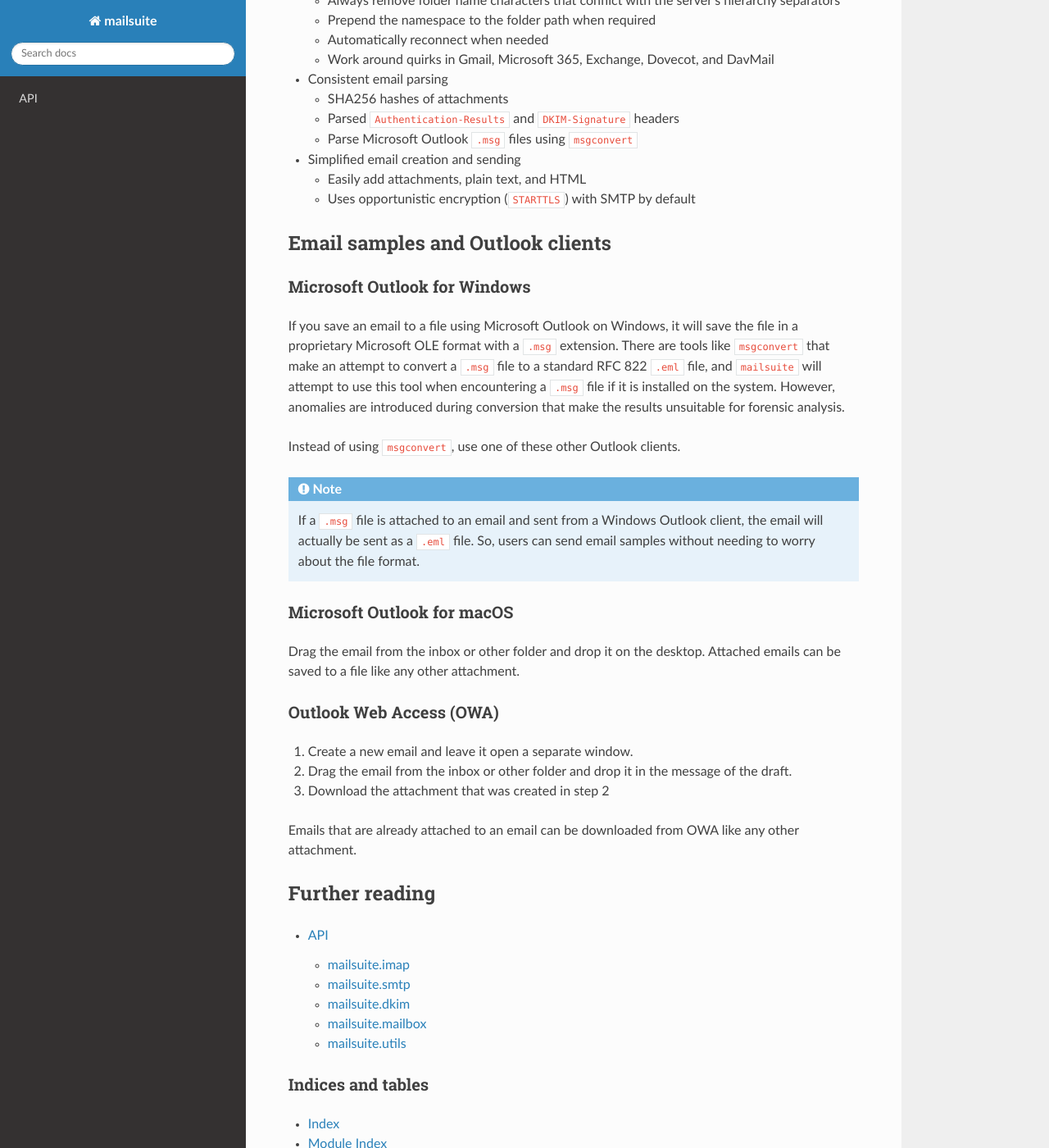
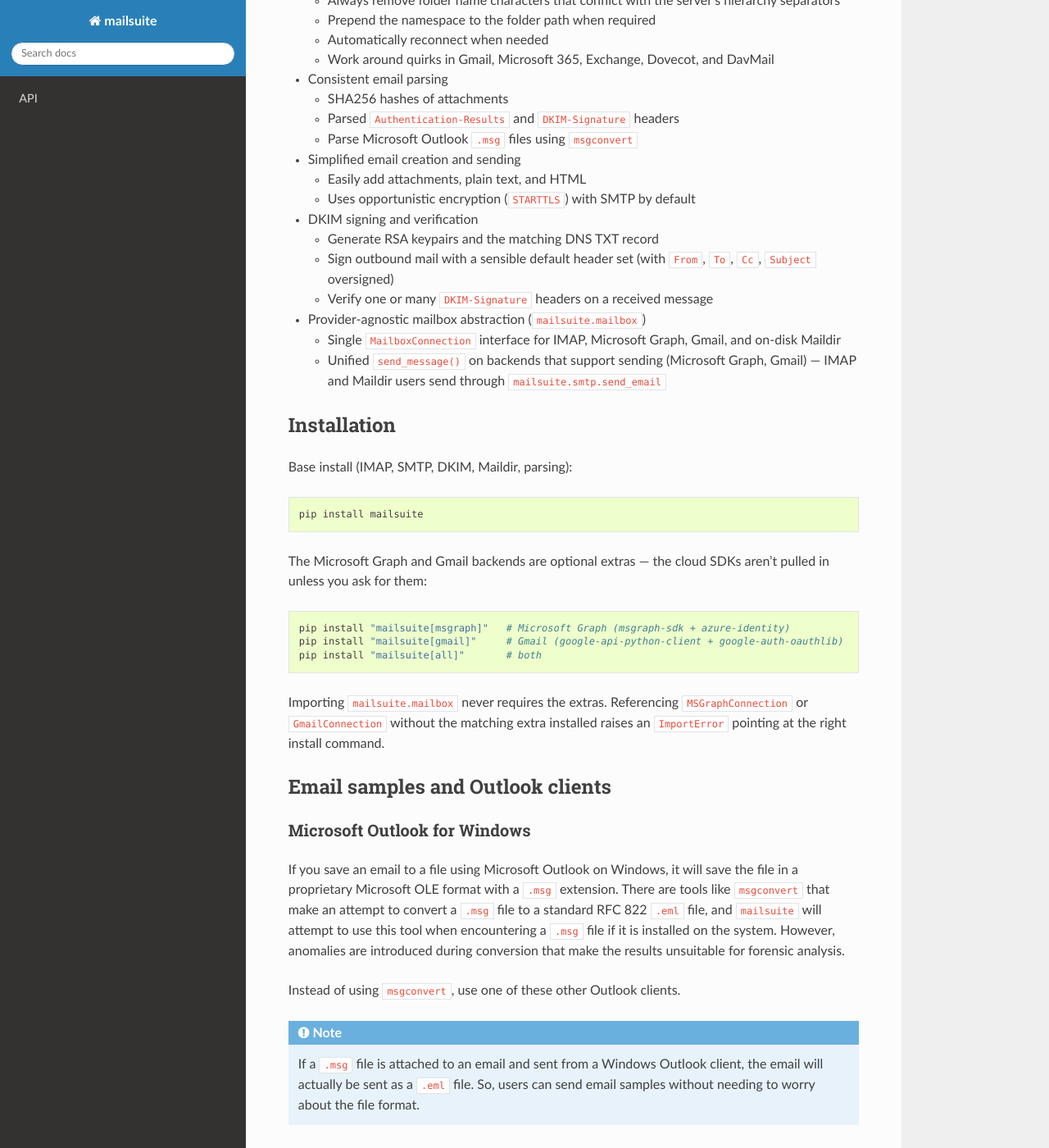
Before and after one commit to seanthegeek/mailsuite, a Sphinx documentation site: the page built from docs/index.md, in a window 1280 px wide and 1400 px high, scrolled down 517 px. Shown: the whole window at 82% size. Built offline with Sphinx 7.4.7 and the Read the Docs theme 3.1.0, drawn with Linux system fonts in a browser that asks for light colours.

Commit message:
Fix Pylance return-type narrowing in MSGraphConnection.fetch_message
Pylance's bundled typeshed widens cryptography/SDK Buffer-typed
returns to bytes | bytearray | memoryview | None, so `isinstance(raw,
bytes)` doesn't narrow `bytearray` and `memoryview` away from the
fallback `return raw or ""`. Replace the check with a None/str/buffer
ladder that pylance can prove returns str.

Also add an Installation section to README.md and docs/index.md
explaining the [msgraph], [gmail], and [all] extras and the
lazy-import behavior of mailsuite.mailbox.

Co-Authored-By: Claude Opus 4.7 (1M context) <noreply@anthropic.com>

````diff
--- a/docs/index.md
+++ b/docs/index.md
@@ -28,6 +28,38 @@ A Python package for retrieving, parsing, and sending emails.
 - Simplified email creation and sending
   - Easily add attachments, plain text, and HTML
   - Uses opportunistic encryption (``STARTTLS``) with SMTP by default
+- DKIM signing and verification
+  - Generate RSA keypairs and the matching DNS TXT record
+  - Sign outbound mail with a sensible default header set (with `From`,
+    `To`, `Cc`, `Subject` oversigned)
+  - Verify one or many `DKIM-Signature` headers on a received message
+- Provider-agnostic mailbox abstraction (`mailsuite.mailbox`)
+  - Single `MailboxConnection` interface for IMAP, Microsoft Graph,
+    Gmail, and on-disk Maildir
+  - Unified `send_message()` on backends that support sending (Microsoft
+    Graph, Gmail) — IMAP and Maildir users send through
+    `mailsuite.smtp.send_email`
+
+## Installation
+
+Base install (IMAP, SMTP, DKIM, Maildir, parsing):
+
+```bash
+pip install mailsuite
+```
+
+The Microsoft Graph and Gmail backends are optional extras — the cloud
+SDKs aren't pulled in unless you ask for them:
+
+```bash
+pip install "mailsuite[msgraph]"   # Microsoft Graph (msgraph-sdk + azure-identity)
+pip install "mailsuite[gmail]"     # Gmail (google-api-python-client + google-auth-oauthlib)
+pip install "mailsuite[all]"       # both
+```
+
+Importing `mailsuite.mailbox` never requires the extras. Referencing
+`MSGraphConnection` or `GmailConnection` without the matching extra
+installed raises an `ImportError` pointing at the right install command.
 
 ## Email samples and Outlook clients
 
````
Also changed, not shown: README.md (+32 -0 lines), 1 other file.
